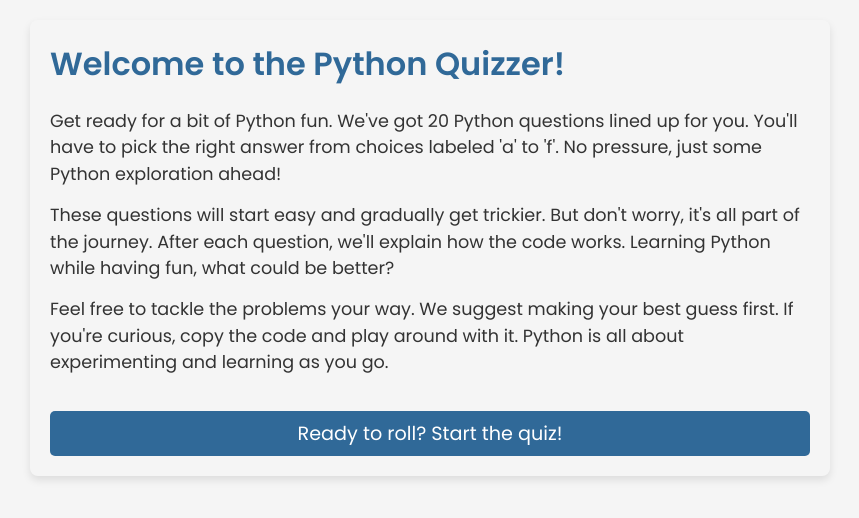
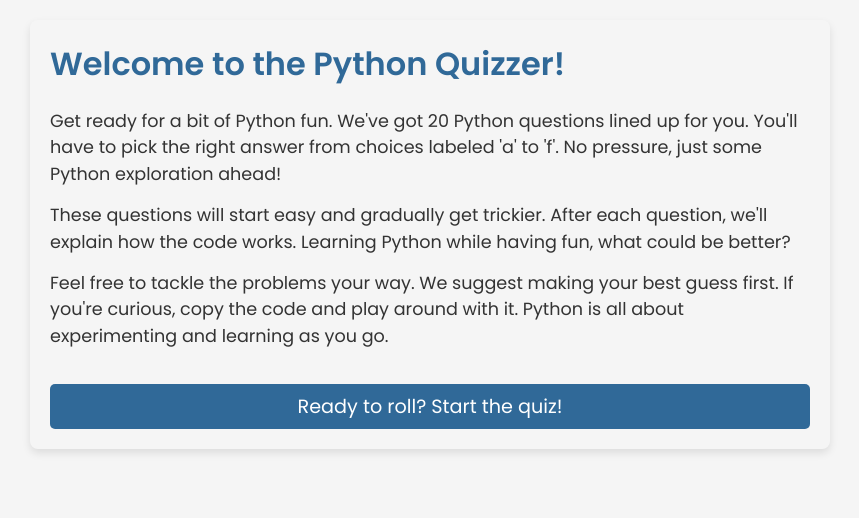
Before and after one commit to DomDev126/python-quizzer, a React (Vite) app: page / in a window 1280 px wide. Shown: the top 518 px of the page, without its empty margins (210-1069 px from the left). Built offline with nearby package versions, Linux system fonts and the light colour scheme.

Commit message:
Updated README

```diff
--- a/src/components/Intro.tsx
+++ b/src/components/Intro.tsx
@@ -16,10 +16,9 @@ const Intro: React.FC<Props> = ({ onStartButtonClick }) => {
             labeled 'a' to 'f'. No pressure, just some Python exploration ahead!
           </p>
           <p>
-            These questions will start easy and gradually get trickier. But
-            don't worry, it's all part of the journey. After each question,
-            we'll explain how the code works. Learning Python while having fun,
-            what could be better?
+            These questions will start easy and gradually get trickier. After
+            each question, we'll explain how the code works. Learning Python
+            while having fun, what could be better?
           </p>
           <p>
             Feel free to tackle the problems your way. We suggest making your
```
Also changed, not shown: 1 other file (tests, documents, lock files or other folders).
